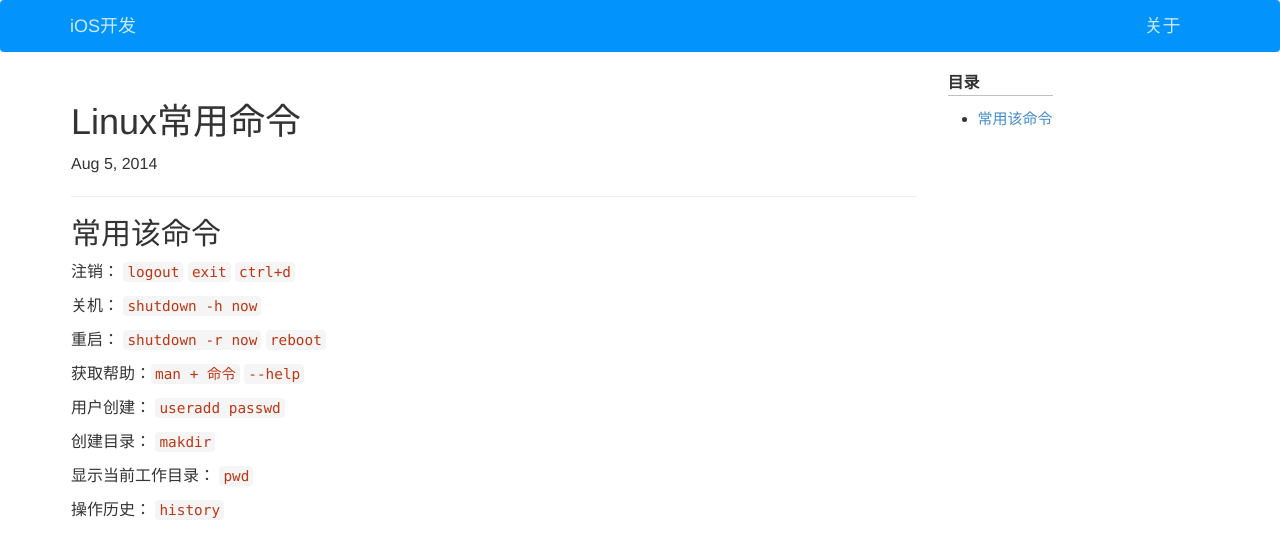
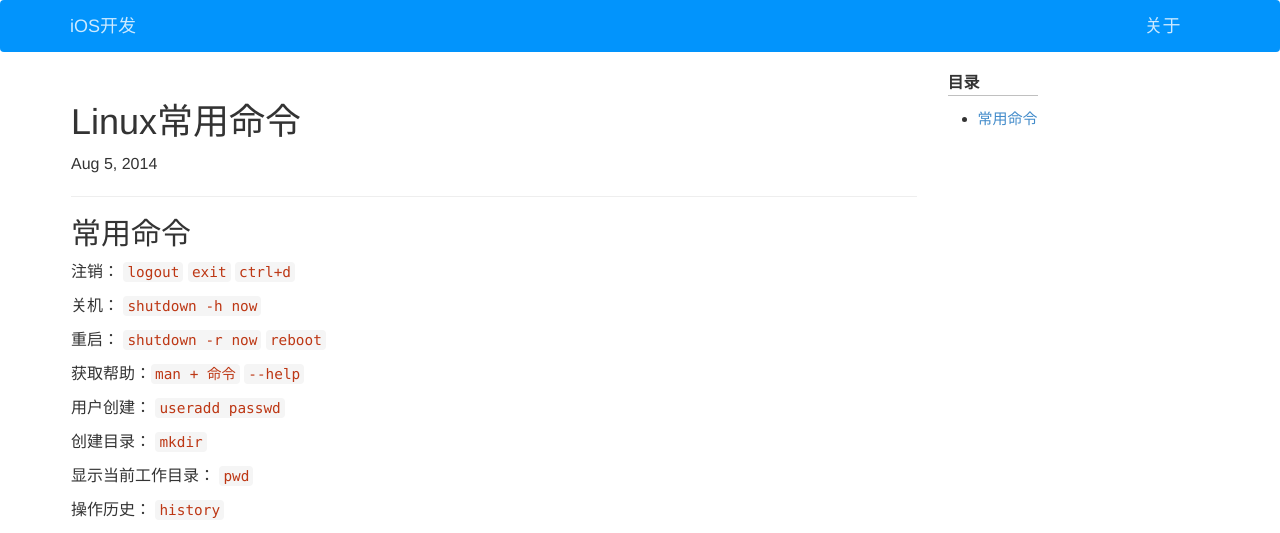
Before and after one commit to wigl/wigl.github.io, a Jekyll site: the page built from _posts/2014-08-03-linux_command.md, in a window 1280 px wide. Shown: the top 533 px of the page. Built offline with Jekyll 4.4.1, drawn with Linux system fonts in a browser that asks for light colours.

Commit message:
小问题修改

```diff
--- a/_posts/2014-08-03-linux_command.md
+++ b/_posts/2014-08-03-linux_command.md
@@ -10,7 +10,7 @@ excerpt:
 {:toc}
 
 
-## 常用该命令
+## 常用命令
 
 注销： `logout` `exit` `ctrl+d`
 
@@ -22,7 +22,7 @@ excerpt:
 
 用户创建： `useradd passwd`
 
-创建目录： `makdir`
+创建目录： `mkdir`
 
 显示当前工作目录： `pwd`
 
```
Also changed, not shown: pages/about.md (+11 -0 lines).
